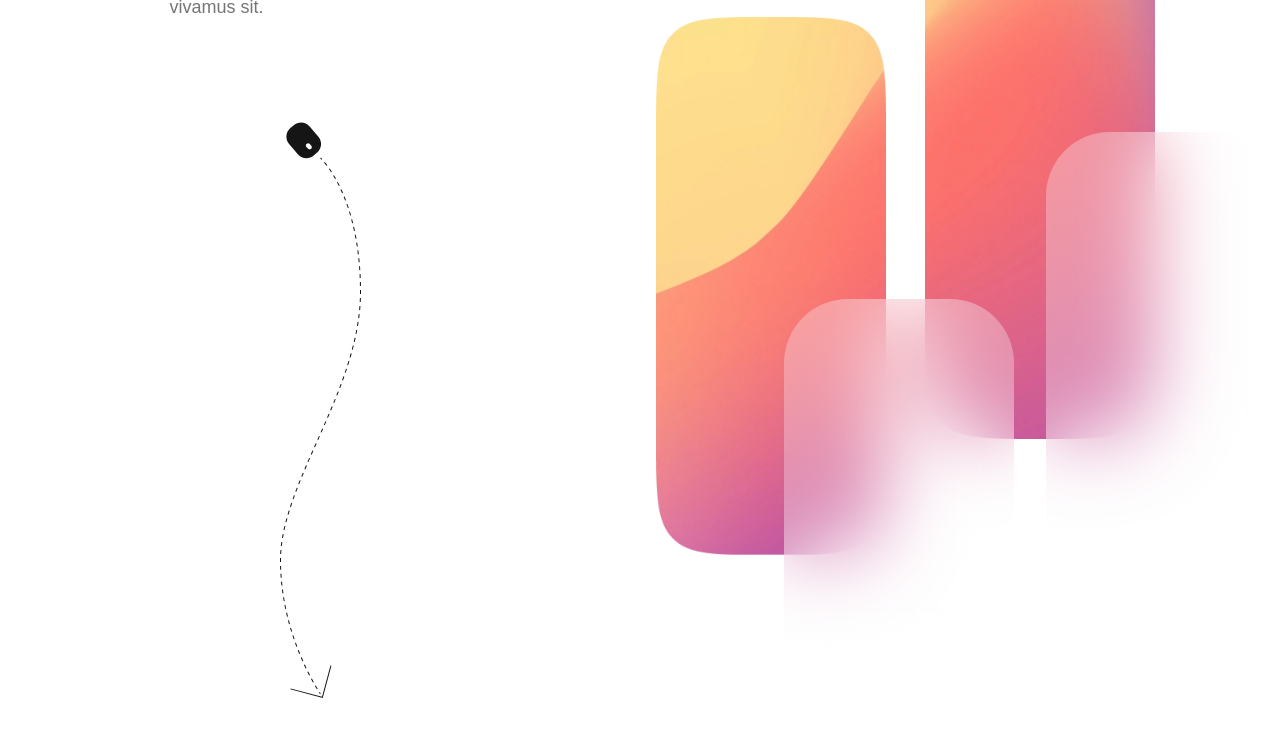
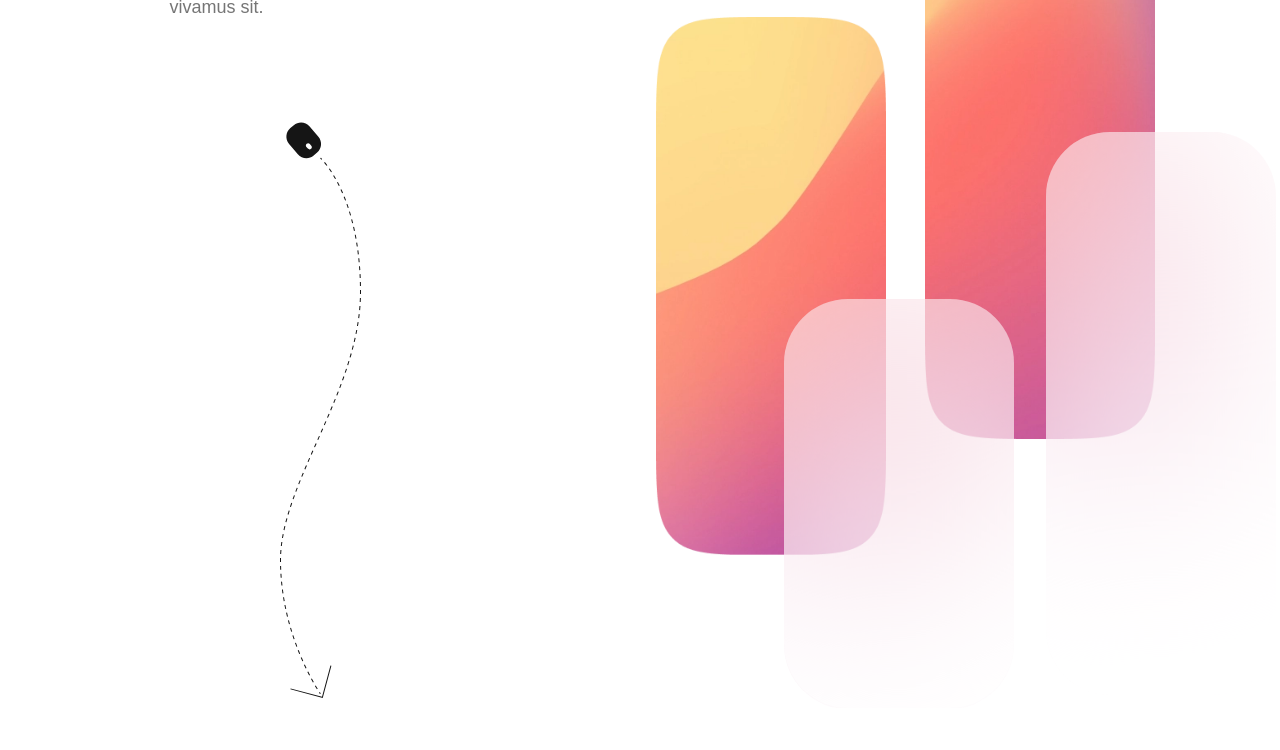
Before and after one commit to B3nten/monogram-test, a Next.js app: page / in a window 1280 px wide. Shown: the part 420-1170 px from the top of the page. Built offline with nearby package versions, Linux system fonts and the light colour scheme; a web font is replaced by a local one.

Commit message:
Abstract card class

```diff
--- a/src/modules/index/Hero.tsx
+++ b/src/modules/index/Hero.tsx
@@ -39,8 +39,8 @@ export function Hero() {
 						</div>
 						{/* Blur, hidden on platforms that don't support backdrop blur */}
 						<div className="ml-[10vw] flex space-x-[2.5vw] opacity-0 2xl:ml-40 2xl:space-x-[40px] [@supports(backdrop-filter:blur(0))]:opacity-100">
-							<div className="mt-[-20vw] h-[32vw] w-[18vw] shrink-0 rounded-[5vw] bg-white/30 backdrop-blur-2xl 2xl:mt-[-300px] 2xl:h-[479px] 2xl:w-[280px] 2xl:rounded-[68px]" />
-							<div className="mt-[-33vw] h-[44vw] w-[18vw] shrink-0 rounded-[5vw] bg-white/30 backdrop-blur-2xl 2xl:mt-[-500px] 2xl:h-[662px] 2xl:w-[280px] 2xl:rounded-[68px]" />
+							<div className="blurrycard mt-[-20vw] h-[32vw] 2xl:mt-[-300px] 2xl:h-[479px]" />
+							<div className="blurrycard mt-[-33vw] h-[44vw] 2xl:mt-[-500px] 2xl:h-[662px]" />
 						</div>
 					</div>
 					<img
--- a/src/modules/index/Markup.tsx
+++ b/src/modules/index/Markup.tsx
@@ -107,8 +107,8 @@ export function Markup() {
 							/>
 						</div>
 						<div className="ml-[10vw] flex space-x-[2.5vw] opacity-0 2xl:ml-40 2xl:space-x-[40px] [@supports(backdrop-filter:blur(0))]:opacity-100">
-							<div className="mt-[-20vw] h-[32vw] w-[18vw] shrink-0 rounded-[5vw] bg-white/30 backdrop-blur-2xl 2xl:mt-[-300px] 2xl:h-[479px] 2xl:w-[280px] 2xl:rounded-[68px]" />
-							<div className="mt-[-33vw] h-[44vw] w-[18vw] shrink-0 rounded-[5vw] bg-white/30 backdrop-blur-2xl 2xl:mt-[-500px] 2xl:h-[662px] 2xl:w-[280px] 2xl:rounded-[68px]" />
+							<div className="blurrycard mt-[-20vw] h-[32vw] 2xl:mt-[-300px] 2xl:h-[479px]" />
+							<div className="blurrycard mt-[-33vw] h-[44vw] 2xl:mt-[-500px] 2xl:h-[662px]" />
 						</div>
 					</div>
 				</div>
--- a/src/styles/globals.css
+++ b/src/styles/globals.css
@@ -16,7 +16,7 @@ body {
 }
 
 .in {
-	@apply  !translate-y-0 !opacity-100;
+	@apply !translate-y-0 !opacity-100;
 }
 
 .blockBase {
@@ -24,7 +24,11 @@ body {
 }
 
 .blockAnimation {
-	@apply  !rotate-0 !opacity-100;
+	@apply !rotate-0 !opacity-100;
+}
+
+.blurrycard {
+	@apply w-[18vw] shrink-0 rounded-[5vw] bg-white/50 backdrop-blur-[120px] 2xl:w-[280px] 2xl:rounded-[68px];
 }
 
 * {
```
Also changed, not shown: 1 other file (tests, documents, lock files or other folders).
